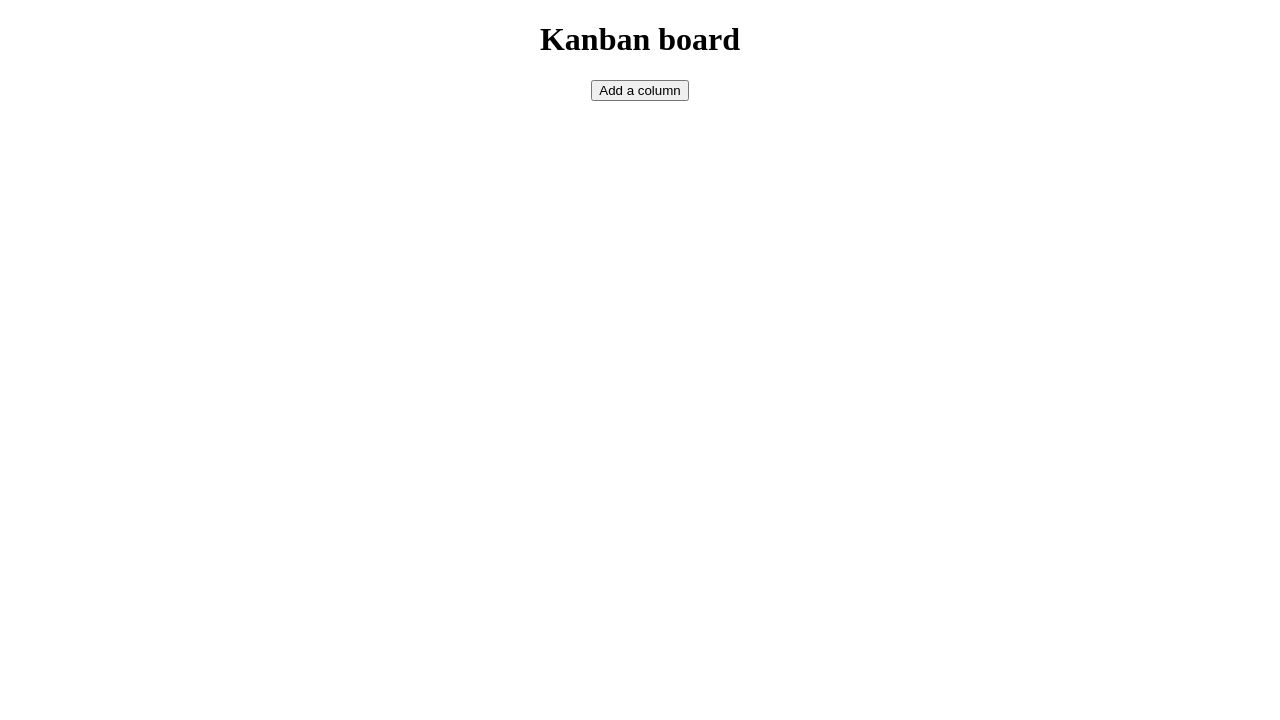
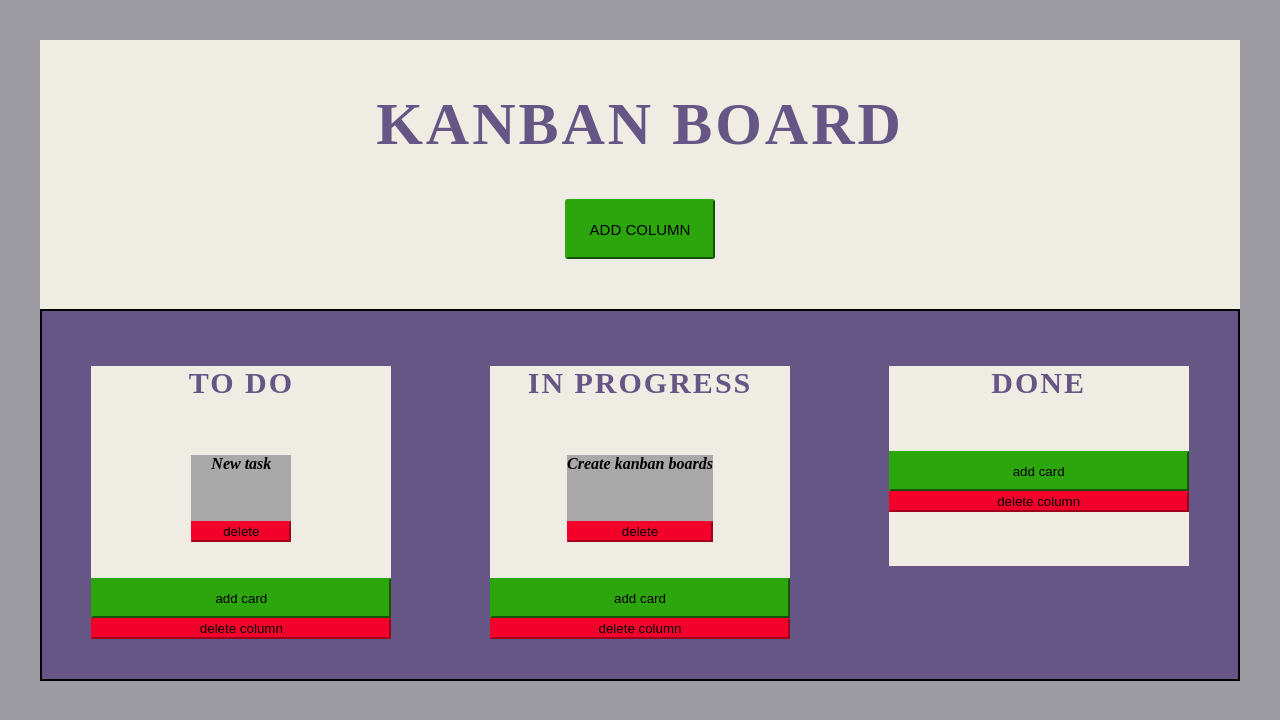
Before and after one commit to Eowm/Trello, a plain HTML site: page index.html in a window 1280 px wide. Drawn offline with nearby package versions, Linux system fonts and the light colour scheme.

Commit message:
Program working, playing with styles

```diff
--- a/index.html
+++ b/index.html
@@ -8,20 +8,21 @@
 <body>
 	<div id="board" class="board">
     <h1>Kanban board</h1>
-    <button class="create-column">Add a column</button>
+    <button class="create-column bigger">Add column</button>
     <div class="column-container">
-      <script id="column-template" class="toFlex" type="x-tmpl-mustache">
+      <script id="column-template" type="x-tmpl-mustache">
           <div class="column">
             <h2 class="column-title">{{ name }}</h2>
             <ul id={{ id }} class="column-card-list"></ul>
-            <button class="btn-delete">X</button>
-            <button class="add-card">Add a card</button>
+            <button class="add-card big">add card</button>
+            <button class="btn-delete">delete column</button>
+
           </div>
       </script>
       <script id="card-template" type="x-tmpl-mustache">
         <div class="card">
           <p class="card-description">{{ description }}</p>
-          <button class="btn-delete">x</button>
+          <button class="btn-delete">delete</button>
         </div
       </script>
     </div>
--- a/js/index.js
+++ b/js/index.js
@@ -24,7 +24,7 @@ function Column(name) {
 
   this.id = randomString();
   this.name = name;
-  this.element = generateTemplate('column-template', { name: this.name });
+  this.element = generateTemplate('column-template', { name: this.name, id: this.id })
   this.element.querySelector('.column').addEventListener('click', function (event) {
 	  if (event.target.classList.contains('btn-delete')) {
 	    self.removeColumn();
@@ -88,6 +88,24 @@ document.querySelector('#board .create-column').addEventListener('click', functi
     board.addColumn(column);
 });
 
+// CREATING COLUMNS
+var todoColumn = new Column('To do');
+var inprogressColumn = new Column('In progress');
+var doneColumn = new Column('Done');
+
+// ADDING COLUMNS TO THE BOARD
+board.addColumn(todoColumn);
+board.addColumn(inprogressColumn);
+board.addColumn(doneColumn);
+
+// CREATING CARDS
+var card1 = new Card('New task');
+var card2 = new Card('Create kanban boards');
+
+// ADDING CARDS TO COLUMNS
+todoColumn.addCard(card1);
+inprogressColumn.addCard(card2);
+
 
 
 });
--- a/sass/style.scss
+++ b/sass/style.scss
@@ -1,15 +1,102 @@
 body {
-	padding: 0;
-	margin: 0;
-	.board {
-		text-align: center;
-		margin: 0 auto;
-	}
-	#toFlex {
-		display: flex;
-		flex-direction: row;
-		flex-wrap: nowrap;
-		justify-content: center;
-		align-items: center;
-	}
+   padding:0;
+   margin:0 auto;
+   background-color: #9E9CA3;
+    .board {
+       max-width: 1200px;
+       margin: 0 auto;
+       text-align: center;
+       	background-color:#EFEDE3;
+        h1 {
+            text-align: center;
+            color: #655686;
+            padding: 50px 0 0 0 ;
+            font-size: 60px;
+            text-transform: uppercase;
+             font-weight: bold;
+             letter-spacing: 3px;
+        }
+        .big{
+        	width: 100px;
+        	height: 40px;
+        }
+        button {
+            margin: 0 auto;
+            width: 30px;
+        }
+        .create-column {
+
+					background-color: #2CA60C;
+					border-color: #2CA60C;
+           width: 150px;
+        	height: 60px;
+        	font-size: 15px;
+        	text-transform:uppercase;
+        	border-radius: 3px;
+        	box-shadow: 0px;
+            &:hover {
+            	background-color:green;
+            	font-weight:bold;
+            	box-shadow: 0px 0px 0px 1px;
+
+            }
+        }
+        .column-container {
+            display: flex;
+            flex-wrap: wrap;
+            justify-content: space-around;
+            border: 2px solid black;
+            background-color: #655686;
+            max-width: 1200px;
+            margin: auto;
+            padding: 30px 0;
+            margin-top: 50px;
+            .column {
+               background-color:#EFEDE3;
+               width: 300px;
+               min-height: 200px;
+               margin: 10px;
+               text-align: center;
+               position: relative;
+                h2 {
+                	padding-bottom: 10px;
+                	color: #655686;
+                	text-transform: uppercase;
+                	font-size: 30px;
+                	letter-spacing: 2px;
+                }
+                .btn-delete {
+                    width: 100%;
+                    background-color: #F3002B;
+                    border-color: #F3002B;
+                    cursor: pointer;
+                }
+                .add-card {
+					width:100%;
+					background-color: #2CA60C;
+					border-color: #2CA60C;
+					cursor: pointer;
+                }
+                .column-card-list {
+                	padding: 0;
+                   list-style: none;
+                   text-align: center;
+                   display: flex;
+            		flex-wrap: wrap;
+           			justify-content: space-around;
+                    .card {
+                        background-color: darkgray;
+                        min-width: 100px;
+                        margin: 20px;
+                        max-width: 260px;
+                        .card-description {
+                            font-style: italic;
+                            font-weight: bold;
+                            min-height: 50px;
+                        }
+                    }
+                }
+            }
+        }
+    }
 }
```
Also changed, not shown: css/style.css, images/tablica.jpg (added), 1 other file.
